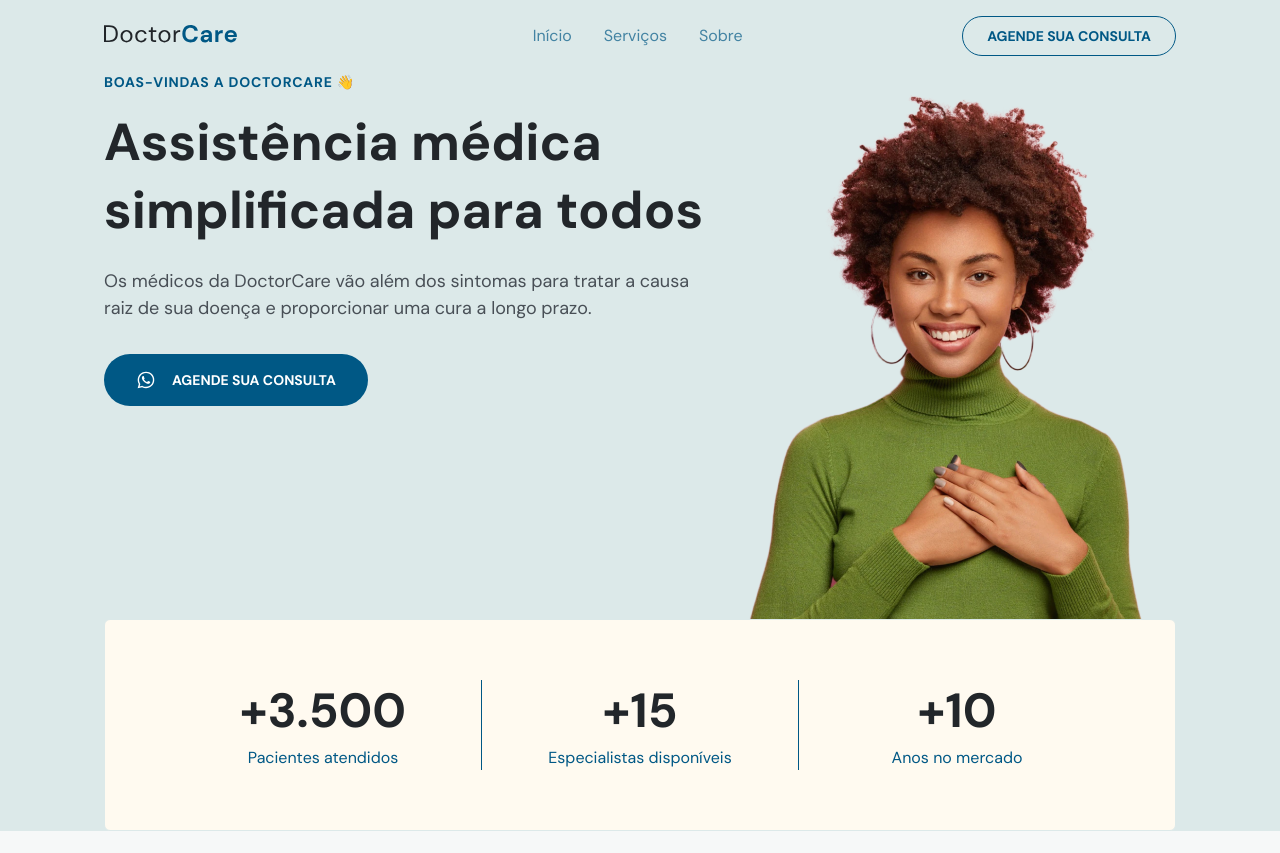
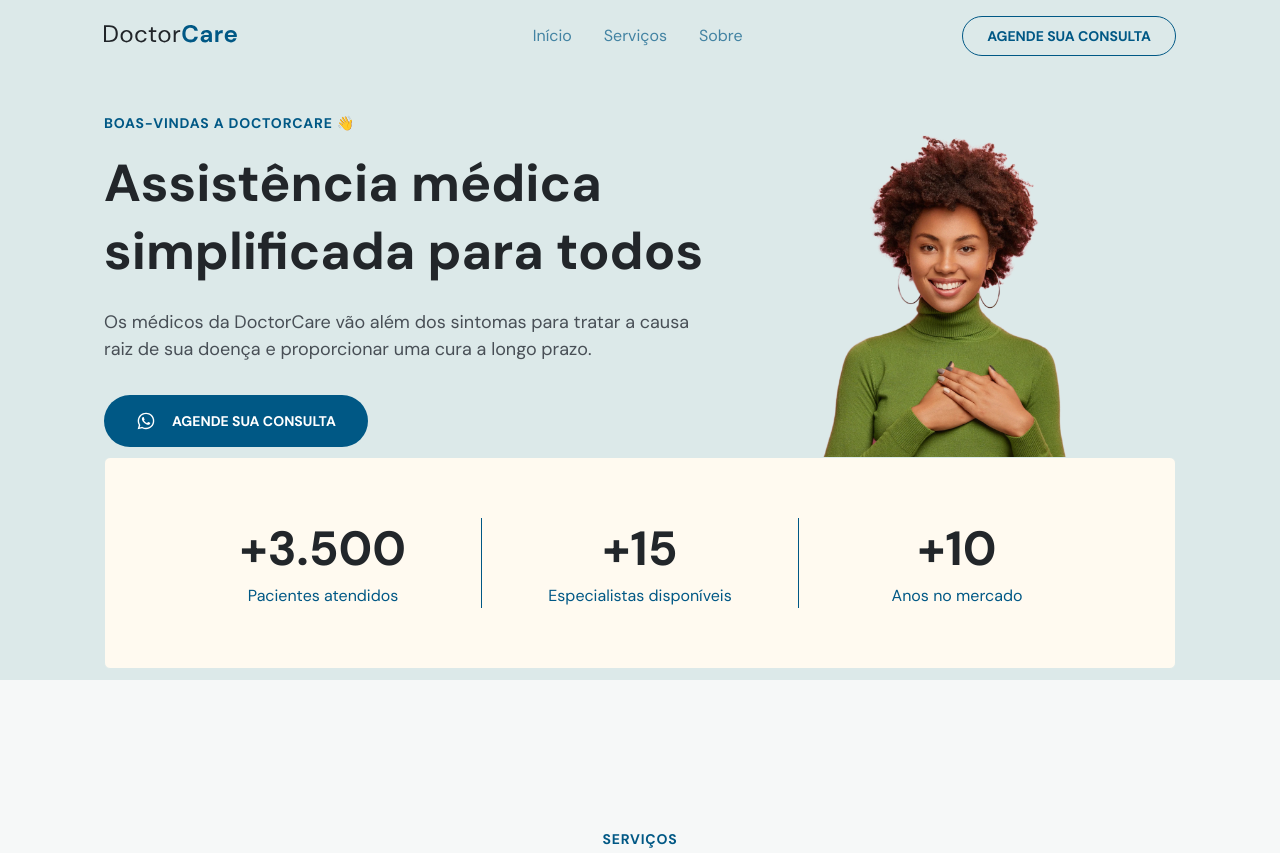
Before and after one commit to leandrucarvalho/NLW-Return-Origin, a plain HTML site: page index.html in a window 1280 px wide. Shown: the top 853 px of the page. Drawn offline with nearby package versions, Linux system fonts and the light colour scheme.

Commit message:
ajustando a especificidade

```diff
--- a/style.css
+++ b/style.css
@@ -287,13 +287,12 @@ body.menu-expanded button path {
 }
 
 /* ====== #HOME ====== */
-#home {
+section#home {
   padding-block: 0;
   padding-top: calc(4.1rem + var(--nav-heigth));
-  background-color: var(--brand-light);
 }
 
-#home::before {
+section#home::before {
   content: '';
   width: 100%;
   height: calc(76% + var(--nav-heigth));
@@ -310,7 +309,7 @@ body.menu-expanded button path {
   margin-inline: auto;
 }
 
-#home p {
+section#home p {
   font-size: 1.8rem;
   line-height: 150%;
   font-weight: 400;
@@ -319,7 +318,7 @@ body.menu-expanded button path {
   margin-bottom: 3.2rem;
 }
 
-#home img {
+section#home img {
   width: 26.4rem;
   display: block;
   margin-inline: auto;
```
